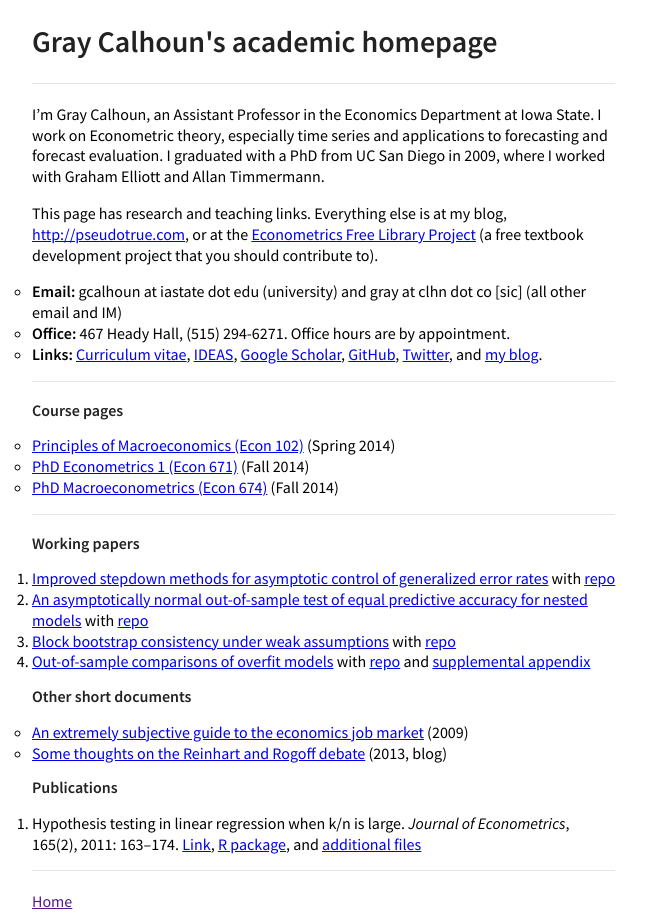
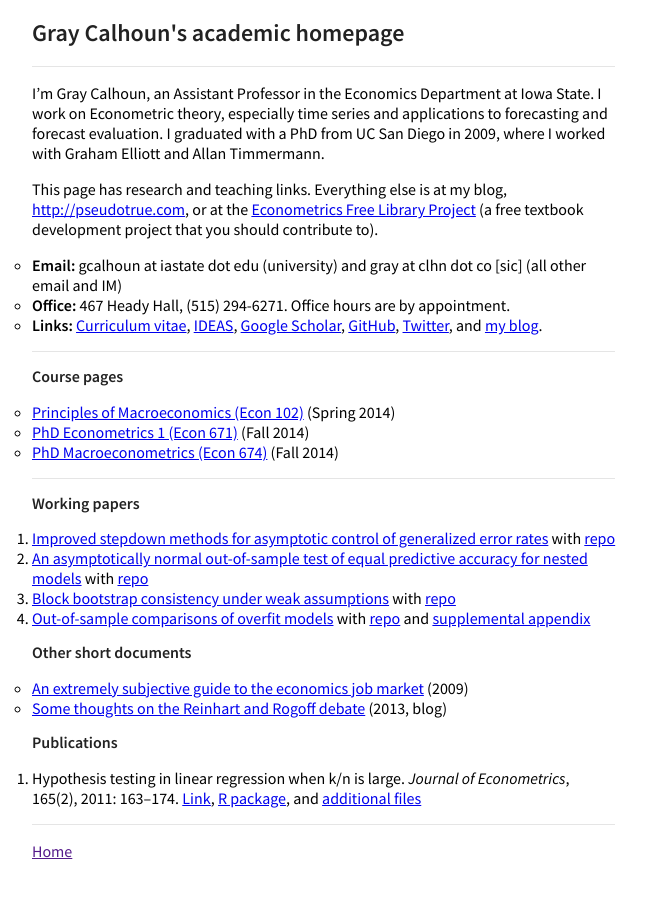
Before and after one commit to mmkuang/grayclhn.github.io, a Jekyll site: the page built from index.md, in a window 1280 px wide. Shown: the whole page, without its empty margins (0-665 px from the left). Built offline with Jekyll 4.4.1, drawn with Linux system fonts in a browser that asks for light colours; Markdown is read by kramdown in place of the engine named in the settings.

Commit message:
Tweaking fonts

```diff
--- a/css/styles.css
+++ b/css/styles.css
@@ -2,7 +2,7 @@
 @import url(https://fonts.googleapis.com/css?family=Source+Code+Pro:400,600);
 
 body {
-  font:16px/1.3 "Source Sans Pro", "DejaVu Sans", sans-serif;
+  font:16px "Source Sans Pro", "DejaVu Sans", sans-serif;
   font-weight:400;
 }
 
@@ -15,7 +15,7 @@ h1, h2, h3 {
 }
 
 h1 {
-  font-size: 30px;
+  font-size: 24px;
 }
 
 h2 {
@@ -51,5 +51,5 @@ hr {
   border:0;
   background:#e5e5e5;
   height:1px;
-  margin:0 0 20px;
+  margin:0 0 16px;
 }
```
